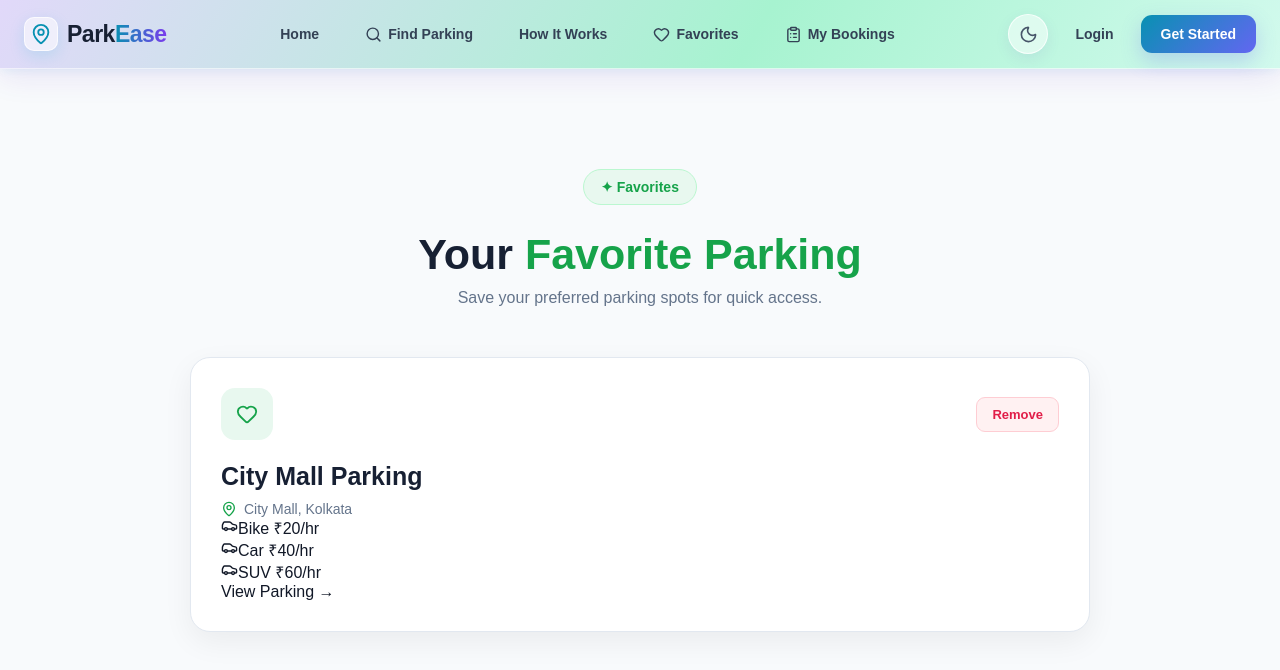
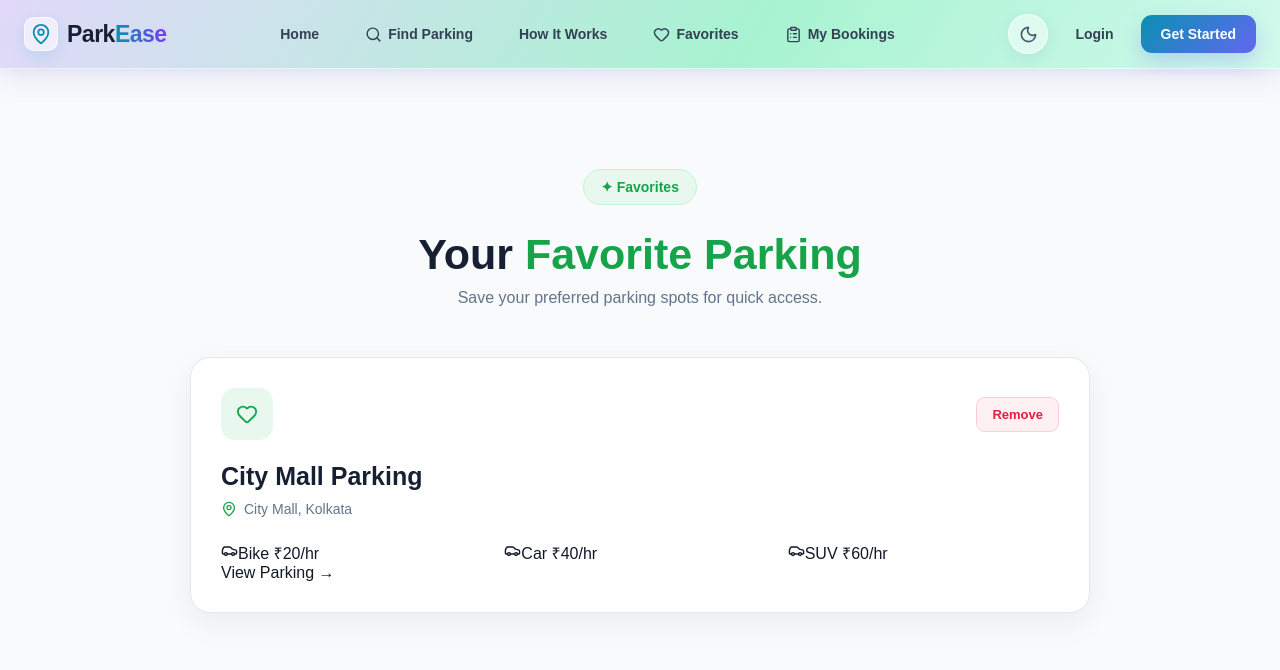
Before and after one commit to dibeyendu-dev/smart-parking-system, a React (Vite) app: page /favorites in a window 1280 px wide. Shown: the top 670 px of the page. Built offline with nearby package versions, Linux system fonts and the light colour scheme.

Commit message:
Favoutite css part 11 added

```diff
--- a/src/css/Favorites.css
+++ b/src/css/Favorites.css
@@ -102,3 +102,10 @@
 .favorite-location svg {
     color: #16a34a;
 }
+/* Favorite Details */
+.favorite-details {
+    display: grid;
+    grid-template-columns: repeat(3, 1fr);
+    gap: 12px;
+    margin-top: 25px;
+}
```
